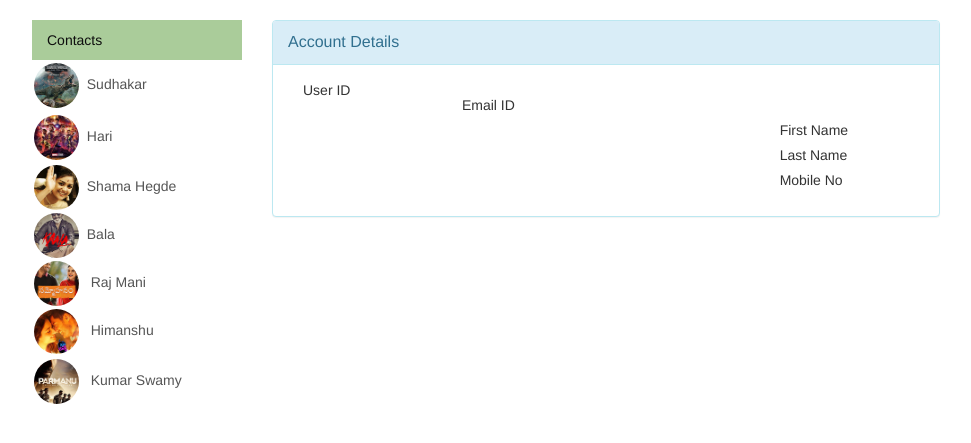
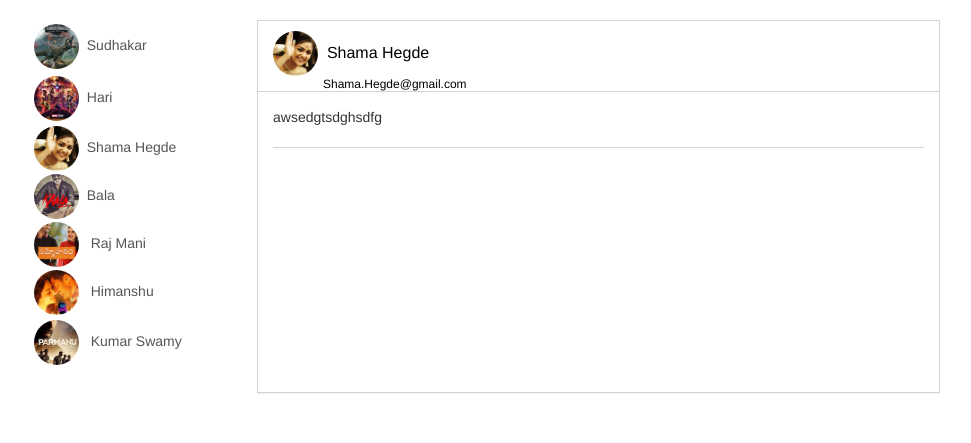
Before and after one commit to sudhakar-tillapudi/MyChat, a Node server app: page /user in a window 1280 px wide. Shown: the part 52-495 px from the top of the page, without its empty margins (143-1114 px from the left). Run offline with Node 20, Linux system fonts and the light colour scheme; some libraries are stand-ins or nearby versions.

Commit message:
added proper layout for chat main window

```diff
--- a/views/user/index.ejs
+++ b/views/user/index.ejs
@@ -38,10 +38,10 @@
 	  <!--left panel-->
     <div class="col-md-3">
       <div class="list-group">
-        <a  class="list-group-item active" style="color: black;
+        <!--<a  class="list-group-item active" style="color: black;
   border:0px;
   border-color: white;border:0px;font-size: 14px; color:#0e0e0e;background-color: #aacc9a;border-top-right-radius: 0px;
-  border-top-left-radius: 0px;" href="Chat">Contacts</a>
+  border-top-left-radius: 0px;" href="Chat">Contacts</a>-->
         <a class="list-group-item chatitem"><img class="circleImage" src="../../images/501.jpg"> &nbsp;Sudhakar</a>
         <a class="list-group-item chatitem"><img class="circleImage" src="../../images/503.jpg"> &nbsp;Hari</a>
         <a class="list-group-item chatitem" style=" padding-left: 2px;padding-top: 2px;padding-bottom: 2px;"><img class="circleImage" src="../../images/502.jpg"> &nbsp;Shama Hegde</a>
@@ -53,23 +53,18 @@
     </div>
 	<!--right panel-->
 	<div class="container">
-<div class="col-md-9">
-<div class="panel panel-info">
-    <div class="panel-heading">
-        <div class="panel-title">Account Details</div>
+<div class="col-md-9"  style="padding-left: 0px;">
+<div class="panel panel-info" style="border-radius: 0px;border-color: lightgray">
+    <div class="panel-heading" style="background-color: white;border-color: lightgray;">
+        <div class="panel-title" style="color: black;height:50px;" ><img class="circleImage" src="../../images/502.jpg"> &nbsp;Shama Hegde<br/><div style="font-size:12px;padding-left: 50px;padding-top:0px;"> Shama.Hegde@gmail.com</div></div>
     </div>
- <div class="panel-body">
+ <div class="panel-body" style="height:300px">
+awsedgtsdghsdfg
+<div class="panel-heading" style="background-color: white;border-color: lightgray;">
 
-<div class='form-group'><label for='firstname' class='col-md-3 control-label'>User ID</label><div class='col-md-9'><label for='firstname' class='col-md-3 control-label' id="userid"></label></div></div>
+    </div>
+</div>
 
-   <div class='form-group'><label for='firstname' class='col-md-3 control-label'>Email ID</label><div class='col-md-9'><label for='firstname' class='col-md-3 control-label' id="emailid"></label></div></div>
-
-   <div class='form-group'><label for='firstname' class='col-md-3 control-label'>First Name</label><div class='col-md-9'><label for='firstname' class='col-md-3 control-label' id="firstname"></label></div></div>
-
-	<div class='form-group'><label for='firstname' class='col-md-3 control-label'>Last Name</label><div class='col-md-9'><label for='firstname' class='col-md-3 control-label' id="lastname"></label></div></div>
-
-	<div class='form-group'><label for='mobileno' class='col-md-3 control-label'>Mobile No</label><div class='col-md-9'><label for='mobileno' class='col-md-3 control-label' id="mobileno"></label></div></div>
-</div>
 </div>
 </div>
 </div>
```
